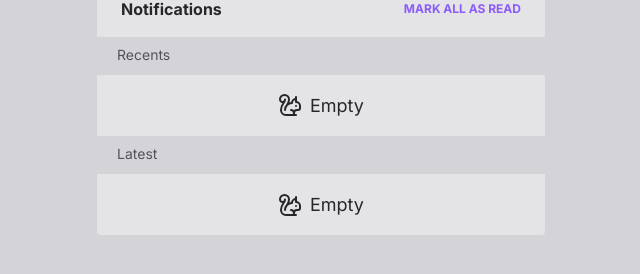
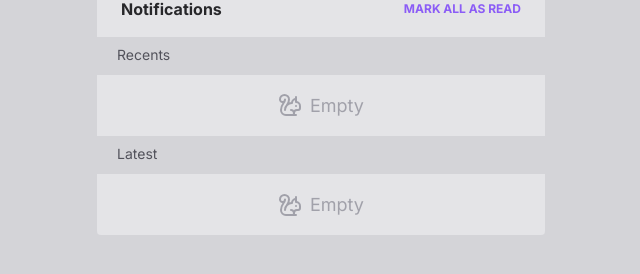
Before and after one commit to dv-script/widget-notifications, a Next.js app: page / in a window 1280 px wide. Both pictures are taken after a click on the button "MARK ALL AS READ". Shown: the part 292-566 px from the top of the page, without its empty margins (319-959 px from the left). Built offline with nearby package versions, Linux system fonts and the light colour scheme.

Commit message:
fix: darkmode at Notification

```diff
--- a/src/components/EmptyNotification/index.tsx
+++ b/src/components/EmptyNotification/index.tsx
@@ -8,9 +8,9 @@ export default function EmptyNotification() {
         animate={{ opacity: 1 }}
         transition={{ duration: 0.6 }}
     >
-      <div className="bg-zinc-200 dark:bg-text px-8 py-4 flex items-center justify-center gap-2">
-        <Squirrel className="inline-block text-zinc-800" size={24} />
-        <p className="text-lg text-center leading-relaxed text-zinc-800 dark:text-zinc-800">
+      <div className="bg-zinc-200 dark:bg-notification text-zinc-400 dark:text-zinc-700 px-8 py-4 flex items-center justify-center gap-2">
+        <Squirrel className="inline-block dark:text-zinc-700" size={24} />
+        <p className="text-lg text-center leading-relaxed">
           Empty
         </p>
       </div>
--- a/src/components/Notification/index.tsx
+++ b/src/components/Notification/index.tsx
@@ -39,7 +39,7 @@ export default function Notification({
   return (
     <div
       id={id}
-      className="notification bg-zinc-200 dark:bg-text px-8 py-4 flex items-start gap-6 cursor-pointer"
+      className="notification bg-zinc-200 dark:bg-notification px-8 py-4 flex items-start gap-6 cursor-pointer"
       onClick={toggleOptions}
     >
       <IconNotification selectedIcon={icon} />
--- a/tailwind.config.js
+++ b/tailwind.config.js
@@ -19,7 +19,7 @@ module.exports = {
         'background': '#0D0D0D',
         'recent-header': '#121214',
         'header': '#2F2F33',
-        'text': '#202024',
+        'notification': '#202024',
       },
     },
   },
```
